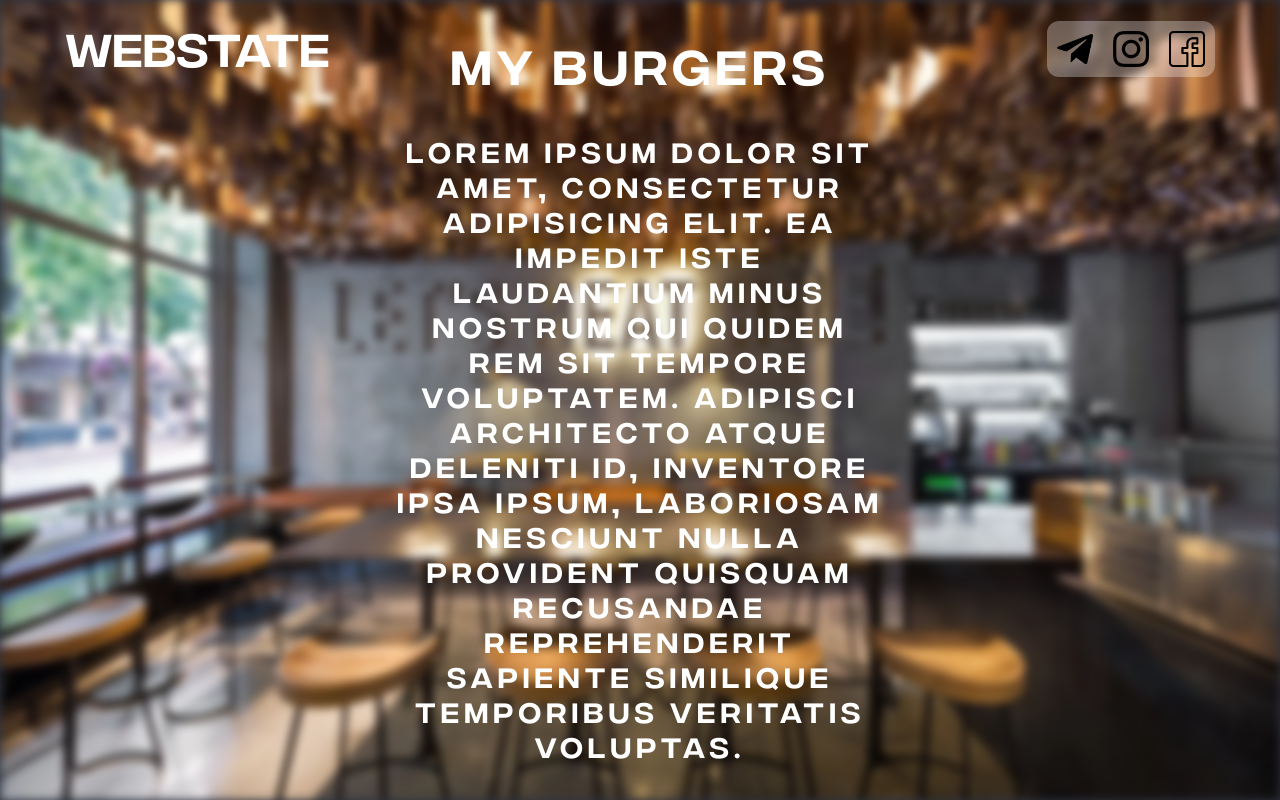
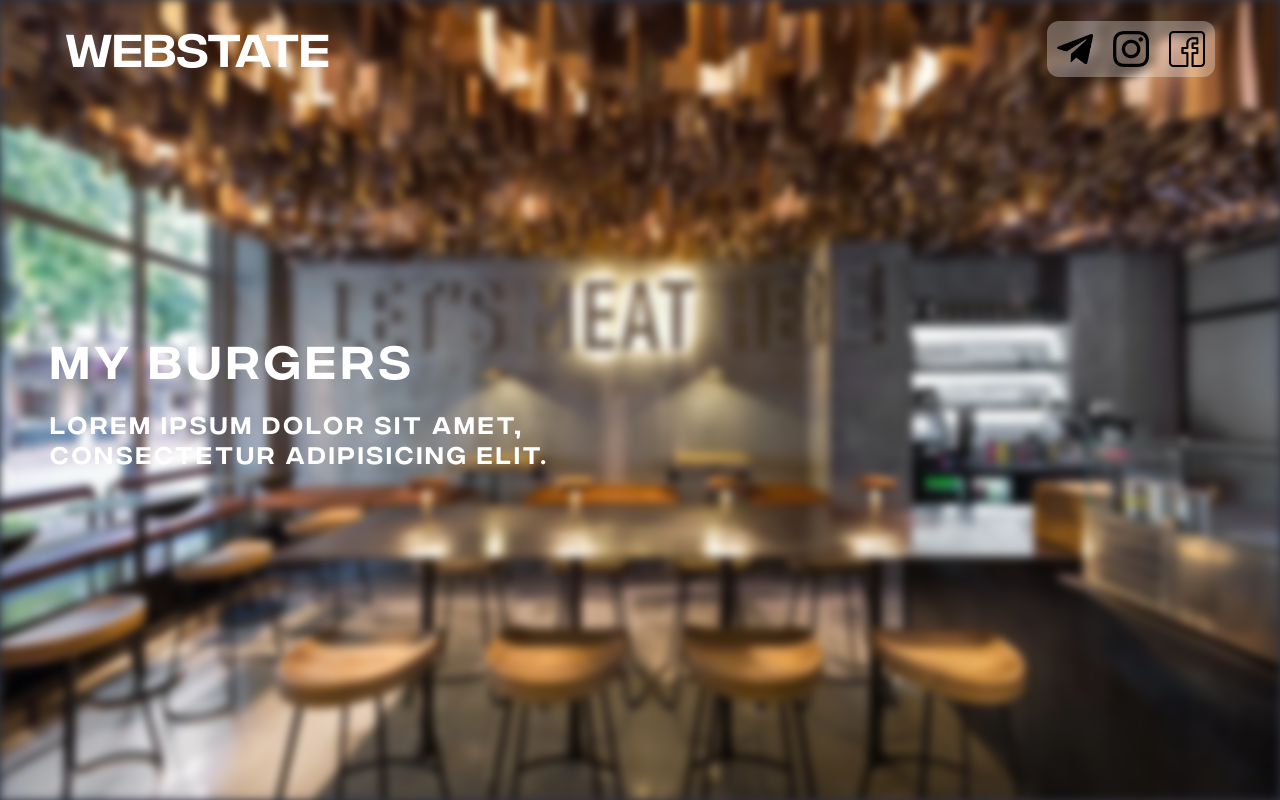
Before and after one commit to webstateua/landing, a Vue app: page / in a window 1280 px wide. Shown: the top 800 px of the page. Built offline with nearby package versions, Linux system fonts and the light colour scheme.

Commit message:
implemented faq block

```diff
--- a/src/components/sections/VSectionTitle.vue
+++ b/src/components/sections/VSectionTitle.vue
@@ -47,23 +47,26 @@ const props = defineProps({
   }
 
   &-title {
-    width: min(500px, 100%);
+    max-width: 1180px;
+    width: 100%;
     position: absolute;
     top: 50%;
     left: 50%;
-    transform: translate(-50%, -50%);
+    transform: translate( -50%, -50%);
     display: flex;
     flex-direction: column;
-    gap: 40px;
-    text-align: center;
-    letter-spacing: 5px;
+    gap: 20px;
+    text-align: start;
 
     &__title {
-      font-size: 48px;
+      font-size: 46px;
+      letter-spacing: 5px;
     }
 
     &__description {
-      font-size: 28px;
+      letter-spacing: 3px;
+      width: min(600px, 100%);
+      font-size: 24px;
     }
   }
 }
--- a/src/layouts/VMain.vue
+++ b/src/layouts/VMain.vue
@@ -5,9 +5,7 @@
         My BURGERS
       </template>
       <template v-slot:description>
-        Lorem ipsum dolor sit amet, consectetur adipisicing elit. Ea impedit iste laudantium minus nostrum qui quidem
-        rem sit tempore voluptatem. Adipisci architecto atque deleniti id, inventore ipsa ipsum, laboriosam nesciunt
-        nulla provident quisquam recusandae reprehenderit sapiente similique temporibus veritatis voluptas.
+       Lorem ipsum dolor sit amet, consectetur adipisicing elit.
       </template>
     </VSectionTitle>
     <div class="container">
@@ -25,6 +23,29 @@
             nulla provident quisquam recusandae reprehenderit sapiente similique temporibus veritatis voluptas.
           </template>
         </VSectionContent>
+        <VSectionContent :revert="true">
+          <template v-slot:title>
+            My BURGERS
+          </template>
+          <template v-slot:description>
+            Lorem ipsum dolor sit amet, consectetur adipisicing elit. Ea impedit iste laudantium minus nostrum qui quidem
+            rem sit tempore voluptatem. Adipisci architecto atque deleniti id, inventore ipsa ipsum, laboriosam nesciunt
+            nulla provident quisquam recusandae reprehenderit sapiente similique temporibus veritatis voluptas.
+          </template>
+          <template v-slot:buttons>
+            <VButton>
+              Connect
+            </VButton>
+          </template>
+          <template v-slot:image>
+            <img src="@/assets/images/burger.webp" alt="block image">
+          </template>
+        </VSectionContent>
+        <VSectionMultiBlocks :contents="blocks">
+          <template v-slot:title>
+            Our services
+          </template>
+        </VSectionMultiBlocks>
         <VSectionContent>
           <template v-slot:title>
             My BURGERS
@@ -61,29 +82,6 @@
             <img src="@/assets/images/burger.webp" alt="block image">
           </template>
         </VSectionContent>
-        <VSectionContent>
-          <template v-slot:title>
-            My BURGERS
-          </template>
-          <template v-slot:description>
-            Lorem ipsum dolor sit amet, consectetur adipisicing elit. Ea impedit iste laudantium minus nostrum qui quidem
-            rem sit tempore voluptatem. Adipisci architecto atque deleniti id, inventore ipsa ipsum, laboriosam nesciunt
-            nulla provident quisquam recusandae reprehenderit sapiente similique temporibus veritatis voluptas.
-          </template>
-          <template v-slot:buttons>
-            <VButton>
-              Connect
-            </VButton>
-          </template>
-          <template v-slot:image>
-            <img src="@/assets/images/burger.webp" alt="block image">
-          </template>
-        </VSectionContent>
-        <VSectionMultiBlocks :contents="blocks">
-          <template v-slot:title>
-            Our services
-          </template>
-        </VSectionMultiBlocks>
       </div>
     </div>
   </main>
```
Also changed, not shown: src/components/sections/VSectionFaq.vue (added, +17 -0 lines).
